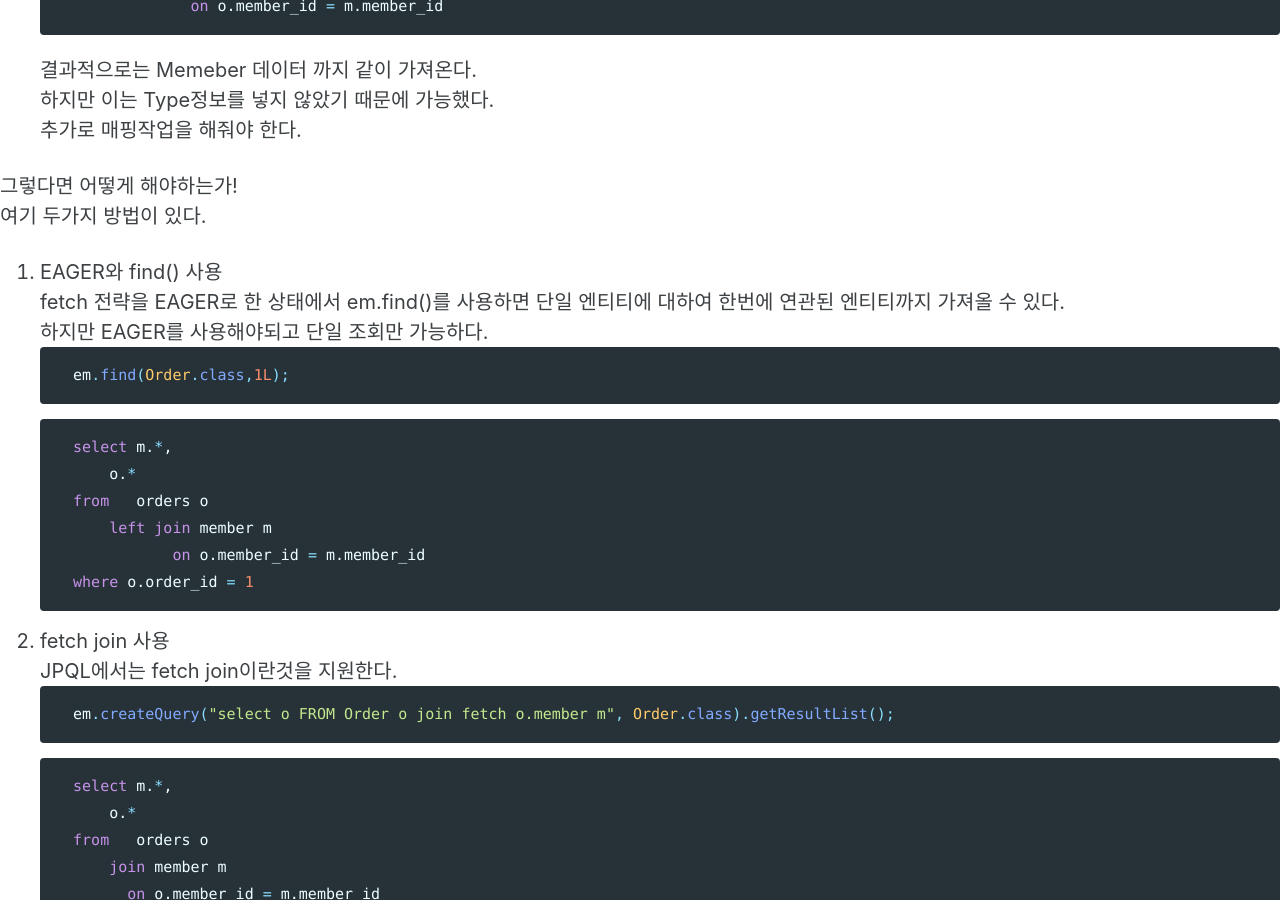
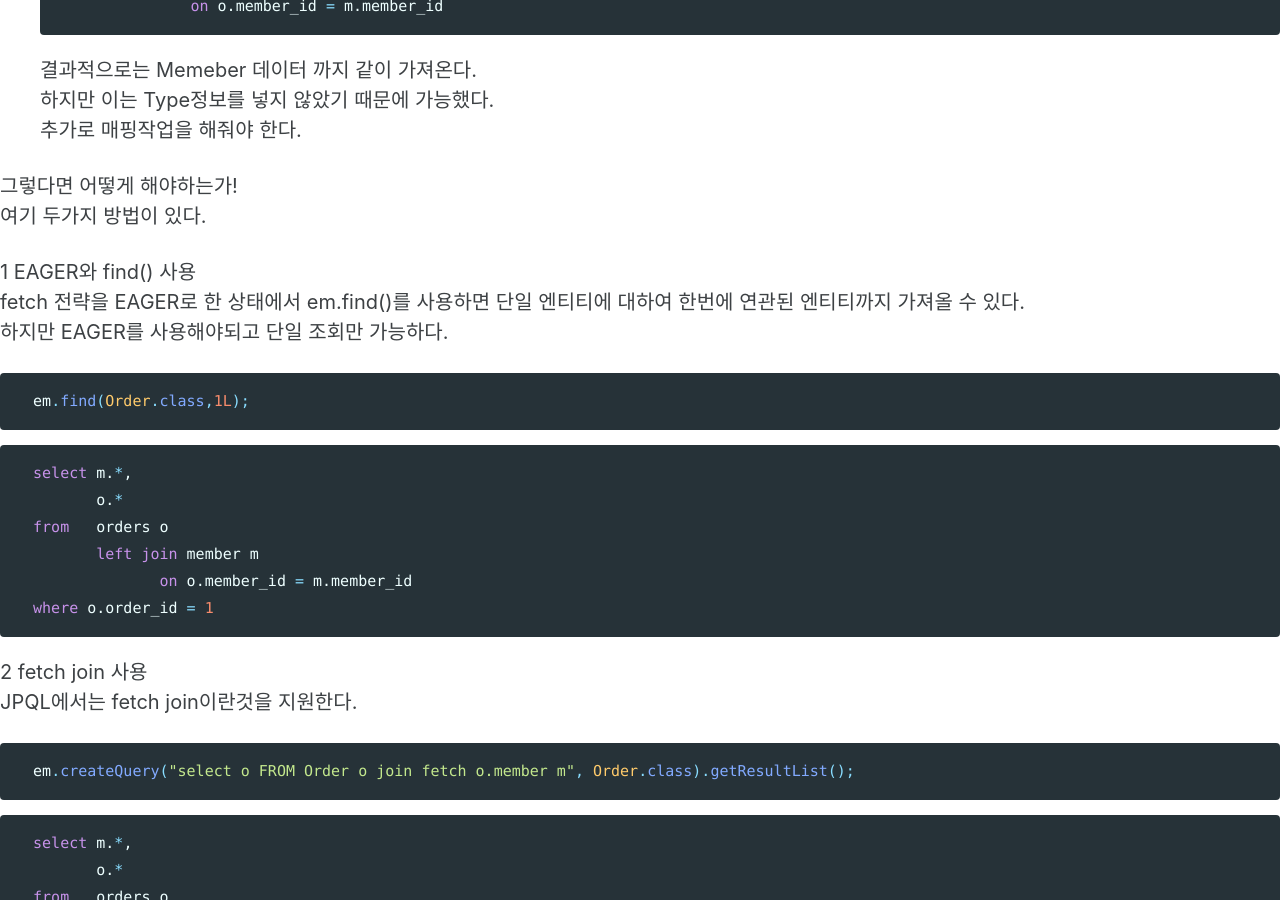
Before and after one commit to maenguin/maenguin.github.io, a Jekyll site: the page built from private/2021-01-20-jpa-jpql.md, in a window 1280 px wide and 900 px high, scrolled down 1255 px. Built offline with Jekyll 4.4.1, drawn with Linux system fonts in a browser that asks for light colours; cached includes are drawn as plain includes; our own code applies the rules of GitHub Pages for plain Markdown files.

Commit message:
Update 2021-01-20-jpa-jpql.md

````diff
--- a/private/2021-01-20-jpa-jpql.md
+++ b/private/2021-01-20-jpa-jpql.md
@@ -48,7 +48,7 @@ Order를 가져오면서 Member 정보도 같이 한번의 쿼리로 가져오
 그렇다면 어떻게 해야하는가!
 여기 두가지 방법이 있다.
 
-1. EAGER와 find() 사용
+1 EAGER와 find() 사용
   fetch 전략을 EAGER로 한 상태에서 em.find()를 사용하면 단일 엔티티에 대하여 한번에 연관된 엔티티까지 가져올 수 있다.
   하지만 EAGER를 사용해야되고 단일 조회만 가능하다.
   ```java
@@ -62,7 +62,7 @@ Order를 가져오면서 Member 정보도 같이 한번의 쿼리로 가져오
                 on o.member_id = m.member_id
   where o.order_id = 1
   ```
-2. fetch join 사용
+2 fetch join 사용
   JPQL에서는 fetch join이란것을 지원한다.
   ```java
   em.createQuery("select o FROM Order o join fetch o.member m", Order.class).getResultList();
````
